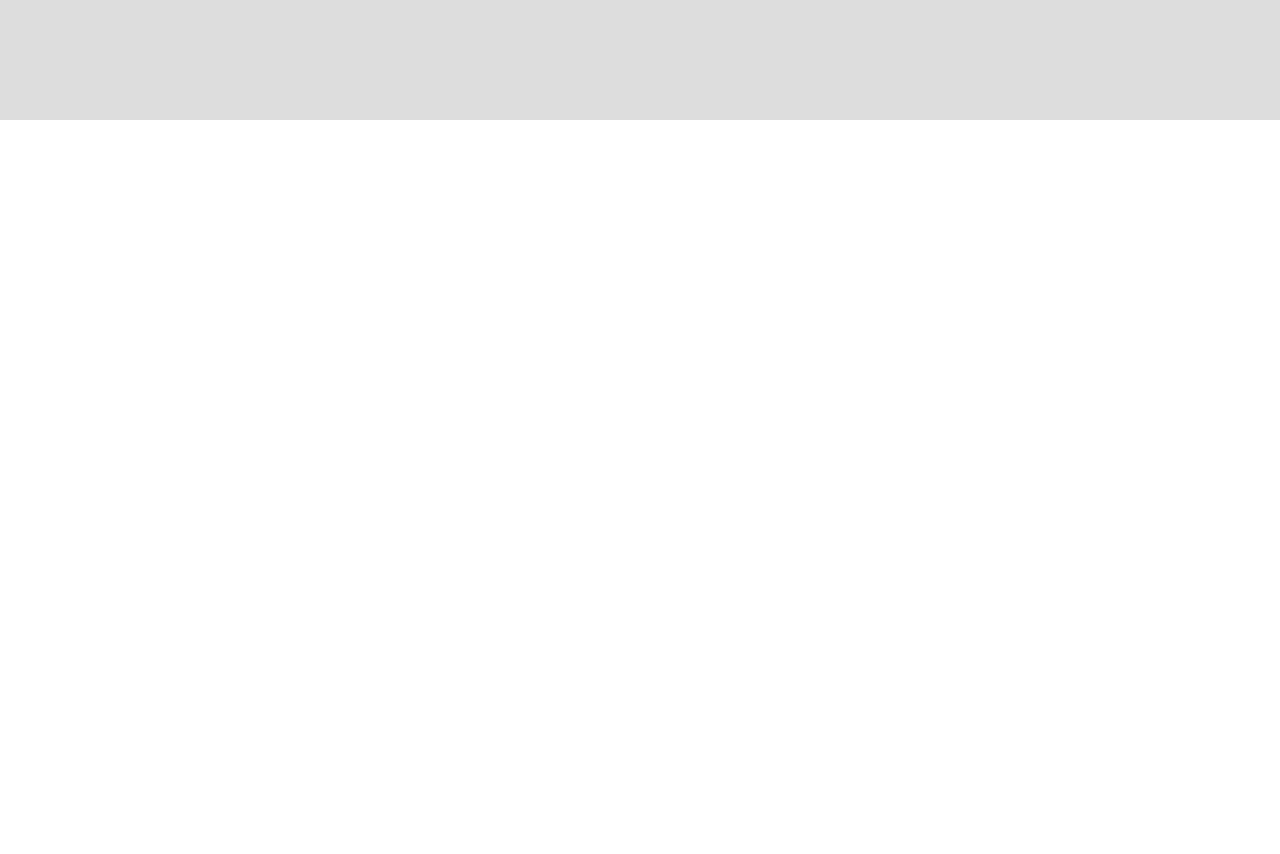
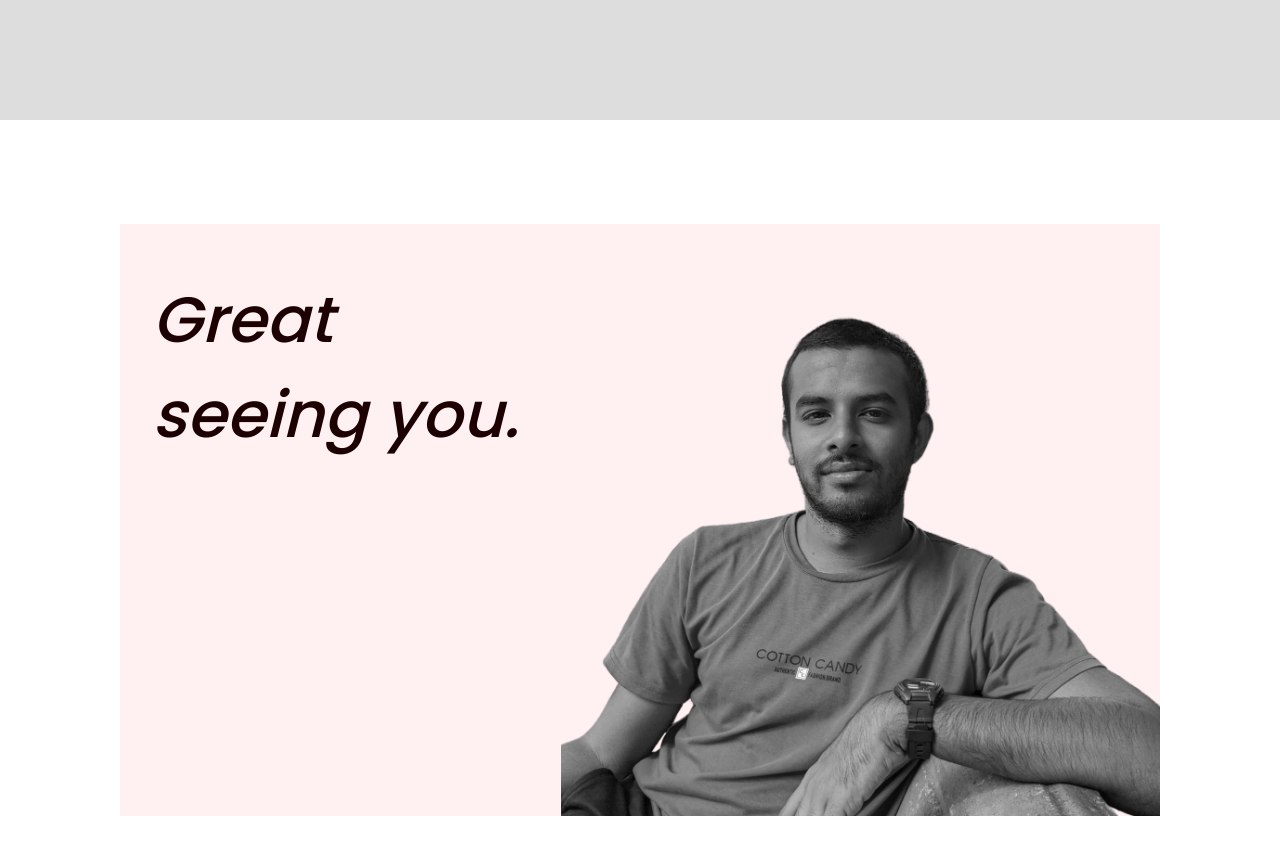
Before and after one commit to akash-plackal/person-porfolio-website, a React (Create React App) app: page / in a window 1280 px wide. Shown: the part 680-1534 px from the top of the page. Before the commit the page ends 800 px from the top, so only its background shows below. Built offline with nearby package versions, Linux system fonts and the light colour scheme.

Commit message:
add hero section

```diff
--- a/src/App.js
+++ b/src/App.js
@@ -7,7 +7,7 @@ const App = () => {
     <>
       <NavBar />
       <LandingPage />
-      {/* <HeroSection /> */}
+      <HeroSection />
     </>
   );
 };
--- a/src/components/HeroSection.jsx
+++ b/src/components/HeroSection.jsx
@@ -1,8 +1,35 @@
 import React from "react";
-import { HeroDiv } from "./styles/HeroSection.styled";
+import {
+  GreetingDiv,
+  GreetingText,
+  HeroCard,
+  HeroDiv,
+  HeroImg,
+} from "./styles/HeroSection.styled";
+import HeroImage from "../assets/hero-img.png";
 
 const HeroSection = () => {
-  return <HeroDiv> hello world</HeroDiv>;
+  return (
+    <HeroDiv>
+      <HeroCard>
+        <GreetingDiv>
+          <GreetingText
+            data-aos="fade-left"
+            data-aos-delay="50"
+            data-aos-duration="1500"
+          >
+            Great seeing you.
+          </GreetingText>
+        </GreetingDiv>
+        <HeroImg
+          data-aos="fade-right"
+          data-aos-delay="50"
+          data-aos-duration="1500"
+          src={HeroImage}
+        />
+      </HeroCard>
+    </HeroDiv>
+  );
 };
 
 export default HeroSection;
--- a/src/components/styles/HeroSection.styled.js
+++ b/src/components/styles/HeroSection.styled.js
@@ -1,10 +1,36 @@
 import styled from "styled-components";
 
 export const HeroDiv = styled.div`
-  background-color: pink;
-  width: 20rem;
-  height: 10rem;
+  height: 100vh;
+  display: flex;
+  align-items: center;
+  justify-content: center;
+`;
 
-  /* position: absolute; */
-  /* margin-top: 100rem; */
+export const HeroCard = styled.div`
+  height: 37rem;
+  width: 65rem;
+  background-color: #fff0f1;
+  display: flex;
+  justify-content: space-between;
 `;
+
+export const GreetingDiv = styled.div`
+  width: 100%;
+  display: flex;
+  align-items: flex-start;
+  padding-left: 2rem;
+  padding-top: 3rem;
+`;
+
+export const GreetingText = styled.h1`
+  font-family: "Poppins", sans-serif;
+  font-weight: 500;
+  font-style: italic;
+  font-size: 4rem;
+  color: #1c0002;
+`;
+
+export const HeroImg = styled.img`
+  height: 100%;
+`;
--- a/src/components/styles/LandingPage.styled.js
+++ b/src/components/styles/LandingPage.styled.js
@@ -6,7 +6,7 @@ export const PageDiv = styled.div`
   align-items: center;
   flex-direction: column;
   background-color: #dddddd;
-  min-width: 100%;
+  /* min-width: 100%; */
   min-height: 100vh;
   padding-top: 10rem;
 `;
--- a/src/components/styles/NavBar.styled.js
+++ b/src/components/styles/NavBar.styled.js
@@ -29,4 +29,5 @@ export const NavItems = styled.a`
   font-family: "poppins", sans-serif;
   color: #001142;
   font-weight: 500;
+  text-decoration: none;
 `;
```
Also changed, not shown: src/assets/hero-img.png (added).
